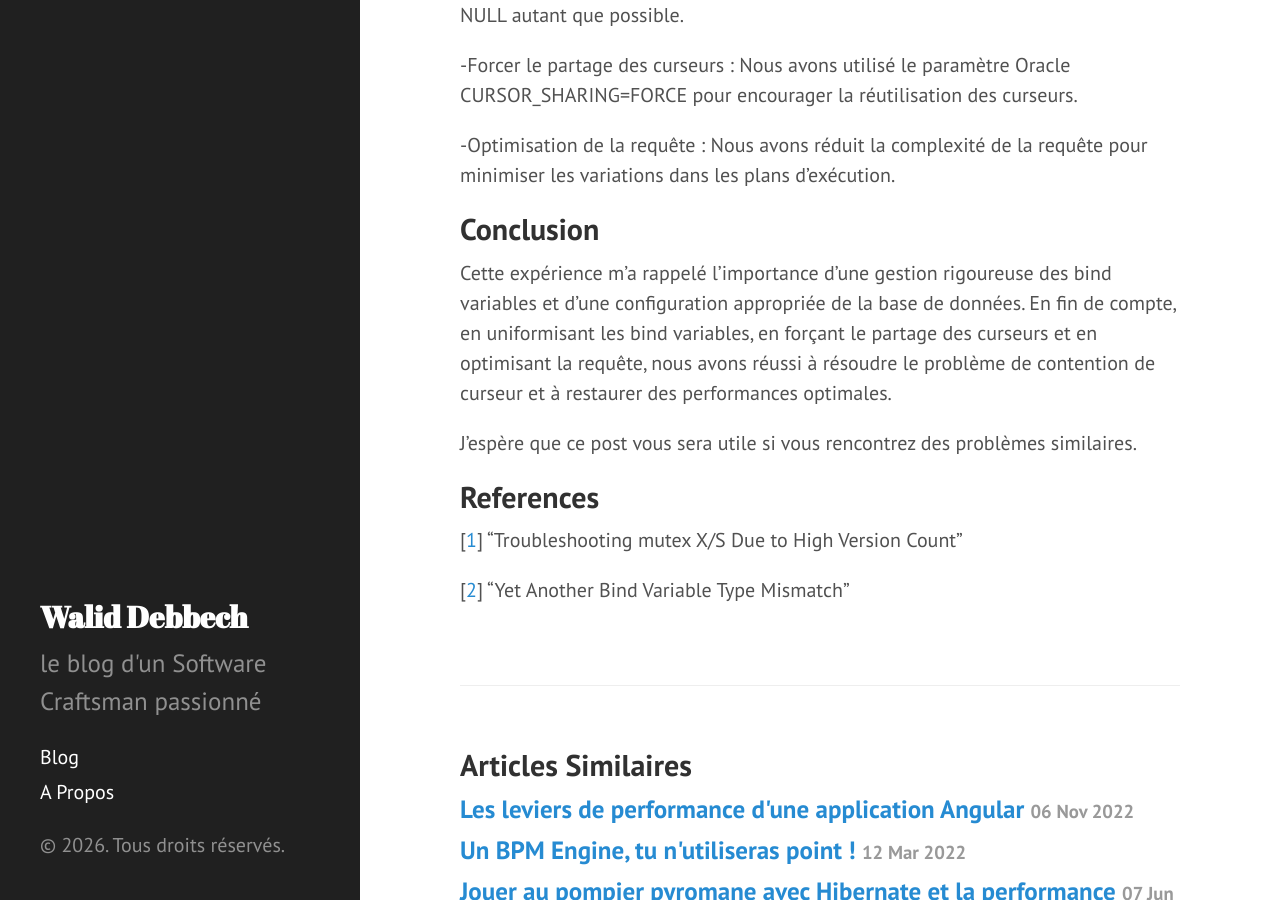
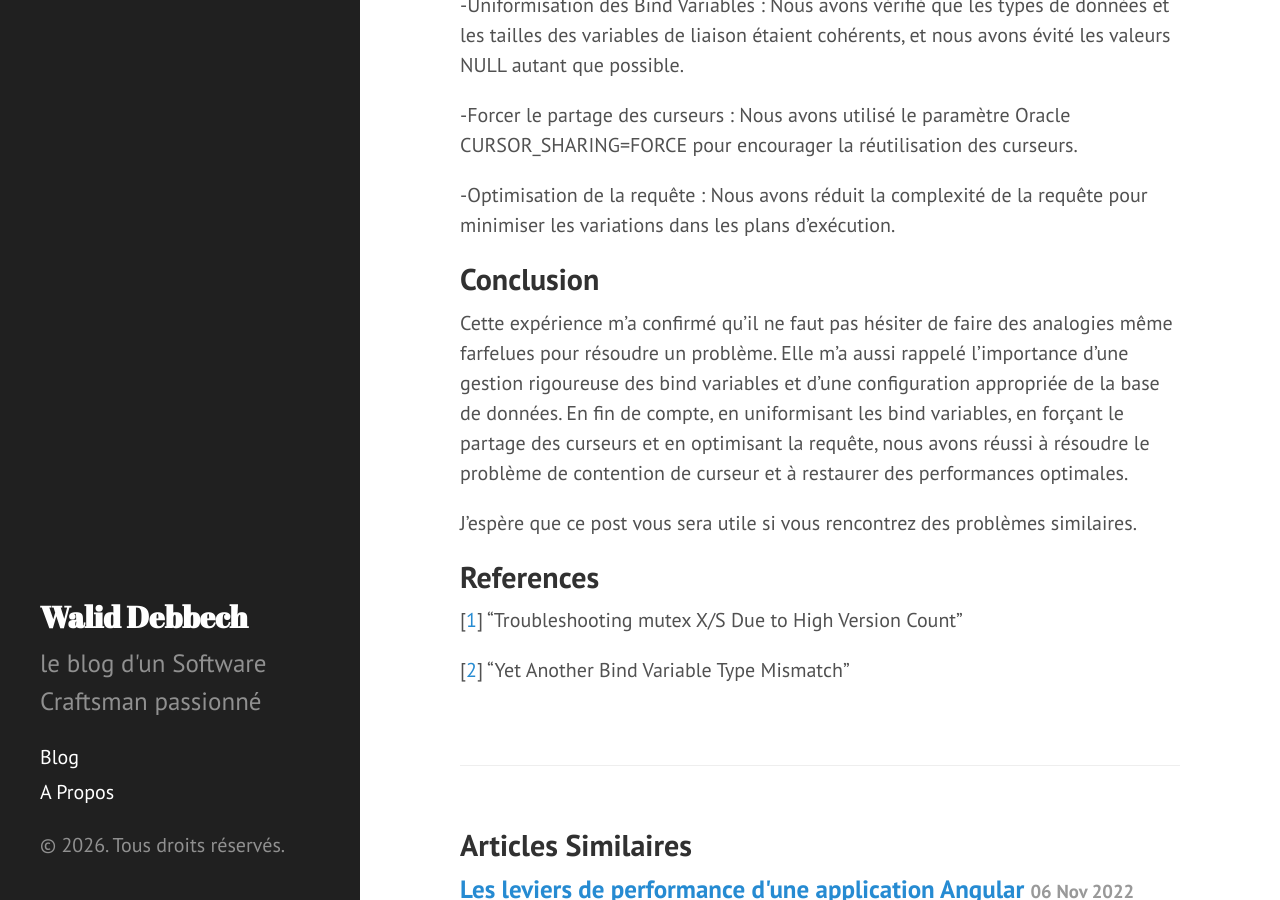
Before and after one commit to debbeca/debbeca.github.io, a Jekyll site: the page built from _posts/2025-12-29-dans-la-peau-d-un-dba.markdown, in a window 1280 px wide and 900 px high, scrolled down 2473 px. Built offline with Jekyll 4.4.1, drawn with Linux system fonts in a browser that asks for light colours; Markdown is read by kramdown in place of the engine named in the settings; some of the changed text lies outside the part shown.

Commit message:
Update 2025-12-29-dans-la-peau-d-un-dba.markdown

```diff
--- a/_posts/2025-12-29-dans-la-peau-d-un-dba.markdown
+++ b/_posts/2025-12-29-dans-la-peau-d-un-dba.markdown
@@ -59,7 +61,7 @@ Pour résoudre ce problème, nous avons mis en œuvre plusieurs solutions :
 
 ## Conclusion
 
-Cette expérience m'a rappelé l'importance d'une gestion rigoureuse des bind variables et d'une configuration appropriée de la base de données. En fin de compte, en uniformisant les bind variables, en forçant le partage des curseurs et en optimisant la requête, nous avons réussi à résoudre le problème de contention de curseur et à restaurer des performances optimales.
+Cette expérience m'a confirmé qu'il ne faut pas hésiter de faire des analogies même farfelues pour résoudre un problème. Elle m'a aussi rappelé l'importance d'une gestion rigoureuse des bind variables et d'une configuration appropriée de la base de données. En fin de compte, en uniformisant les bind variables, en forçant le partage des curseurs et en optimisant la requête, nous avons réussi à résoudre le problème de contention de curseur et à restaurer des performances optimales.
 
 J'espère que ce post vous sera utile si vous rencontrez des problèmes similaires.
 
```
Also changed, not shown: other parts of _posts/2025-12-29-dans-la-peau-d-un-dba.markdown (+2 -0 lines).
